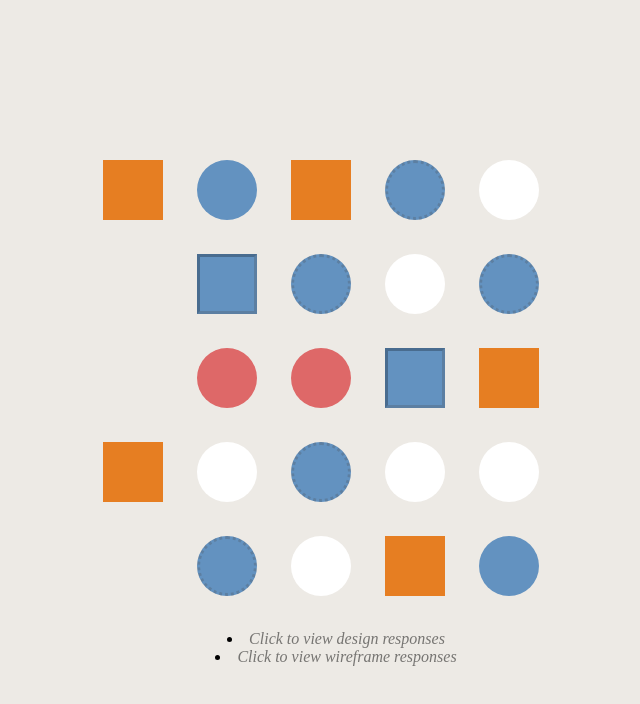
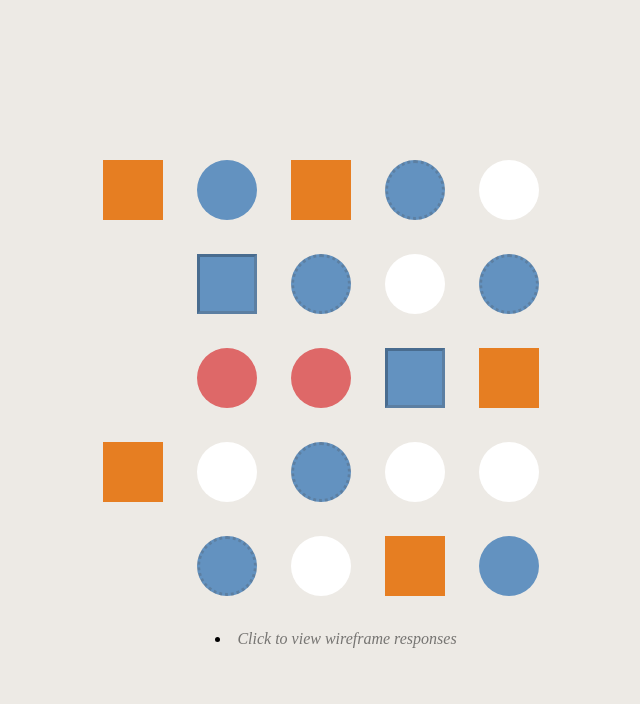
Before and after one commit to myamyitzu/myamyitzu.github.io, a plain HTML site: page homeworks/hw2/index.html in a window 1280 px wide. Shown: the whole page, without its empty margins (304-944 px from the left). Drawn offline with Linux system fonts and the light colour scheme.

Commit message:
Update index.html

```diff
--- a/homeworks/hw2/index.html
+++ b/homeworks/hw2/index.html
@@ -46,7 +46,6 @@
 			<div class="circle green"></div>
 		</div>
 
-		<li><a href="design_responses.html">Click to view design responses</a></li>
 		<li><a href="wireframes.html">Click to view wireframe responses</a></li>
 	</div>
 </body>
```
